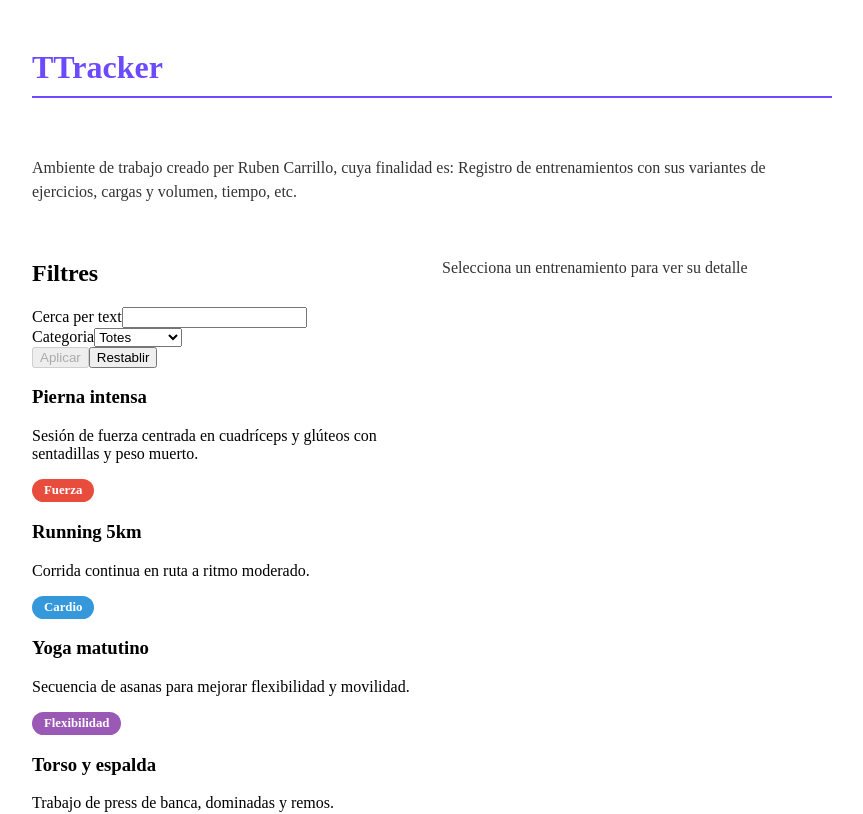
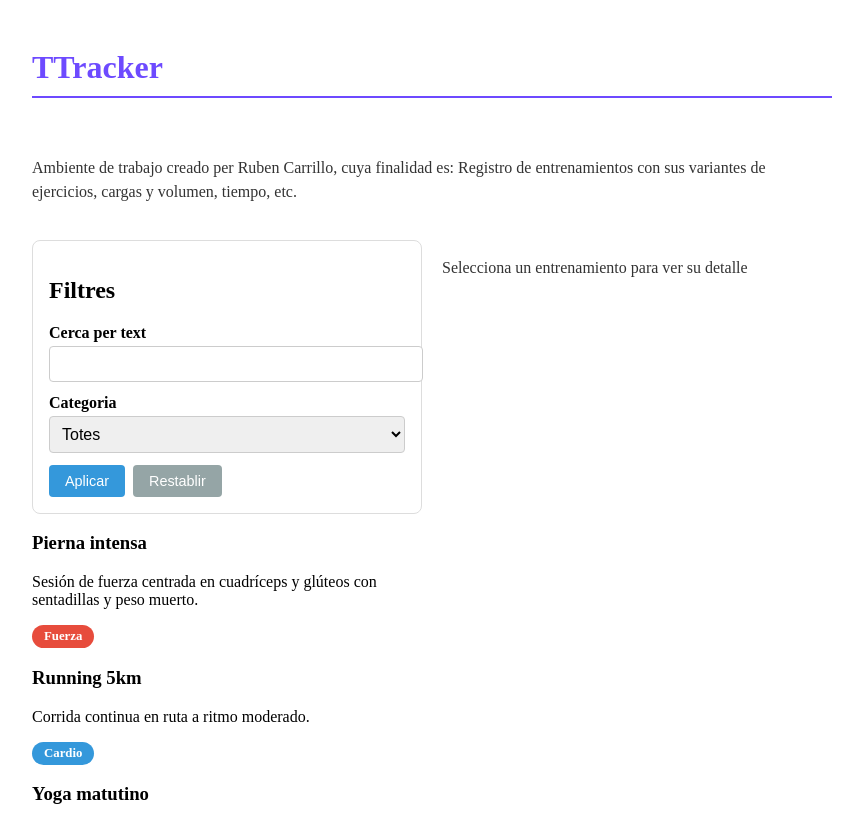
Before and after one commit to iocRCU/ioc-angular-registro-entreno-ruben-carrillo, an Angular app: page / in a window 1280 px wide. Shown: the top 814 px of the page, without its empty margins (208-1071 px from the left). Built offline with nearby package versions, Linux system fonts and the light colour scheme.

Commit message:
EAC2 Ejercicio 3: Formulario de filtros con validaciones y mensajes de error

```diff
--- a/src/app/components/filter-form/filter-form.component.html
+++ b/src/app/components/filter-form/filter-form.component.html
@@ -1,5 +1,5 @@
-<section class="filter-container">
-  <h2>Filtres</h2>
+<section class="filter-container" aria-labelledby="filtres-title">
+  <h2 id="filtres-title">Filtres</h2>
 
   <form #filtroForm="ngForm" (ngSubmit)="emitFilter()">
     <div class="form-group">
@@ -12,9 +12,13 @@
         (ngModelChange)="onSearchChange($event)"
         required
         minlength="2"
+        #textoInput="ngModel"
       />
-      @if (searchText.length > 0 && searchText.length < MIN_LENGTH) {
-        <small class="error" role="alert">Calen com a mínim 2 caràcters.</small>
+
+      @if (isTextInvalid) {
+        <small class="error" role="alert">
+          Calen com a mínim {{ MIN_LENGTH }} caràcters. Has introduït {{ searchText.length }}
+        </small>
       }
     </div>
 
@@ -34,7 +38,7 @@
     </div>
 
     <div class="actions">
-      <button type="submit" [disabled]="filtroForm.invalid">Aplicar</button>
+      <button type="submit" [disabled]="isSubmitDisabled">Aplicar</button>
       <button type="button" (click)="reset()">Restablir</button>
     </div>
   </form>
--- a/src/app/components/filter-form/filter-form.component.scss
+++ b/src/app/components/filter-form/filter-form.component.scss
@@ -0,0 +1,70 @@
+.filter-container {
+  padding: 16px;
+  border: 1px solid #ddd;
+  border-radius: 8px;
+  margin-bottom: 16px;
+}
+
+.form-group {
+  margin-bottom: 12px;
+
+  label {
+    display: block;
+    margin-bottom: 4px;
+    font-weight: 600;
+  }
+
+  input,
+  select {
+    width: 100%;
+    padding: 8px;
+    border: 1px solid #ccc;
+    border-radius: 4px;
+    font-size: 1rem;
+
+    &:focus {
+      outline: 2px solid #6d4aff;
+      outline-offset: 2px;
+    }
+
+    &[aria-invalid='true'] {
+      border-color: #e74c3c;
+    }
+  }
+}
+
+.error {
+  display: block;
+  color: #e74c3c;
+  font-size: 0.85rem;
+  margin-top: 4px;
+}
+
+.actions {
+  display: flex;
+  gap: 8px;
+  margin-top: 12px;
+
+  button {
+    padding: 8px 16px;
+    border: none;
+    border-radius: 4px;
+    cursor: pointer;
+    font-size: 0.9rem;
+
+    &:first-child {
+      background-color: #3498db;
+      color: white;
+    }
+
+    &:last-child {
+      background-color: #95a5a6;
+      color: white;
+    }
+
+    &:disabled {
+      opacity: 0.5;
+      cursor: not-allowed;
+    }
+  }
+}
--- a/src/app/components/filter-form/filter-form.component.ts
+++ b/src/app/components/filter-form/filter-form.component.ts
@@ -39,4 +39,12 @@ export class FilterForm {
     this.resetChange.emit();
     this.emitFilter();
   }
+
+  get isTextInvalid(): boolean {
+    return this.searchText.length > 0 && this.searchText.length < this.MIN_LENGTH;
+  }
+
+  get isSubmitDisabled(): boolean {
+    return this.searchText.length > 0 && this.searchText.length < this.MIN_LENGTH;
+  }
 }
```
